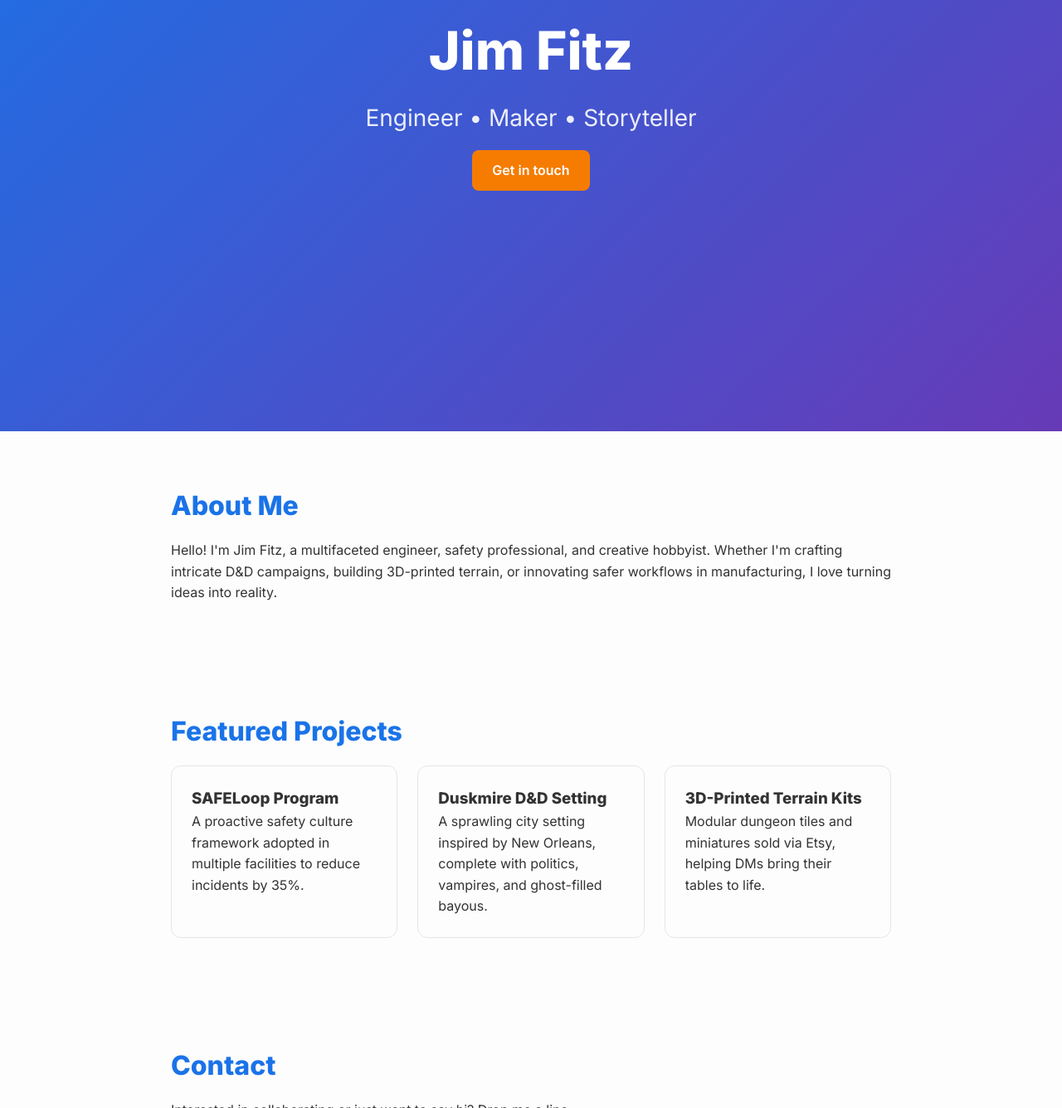
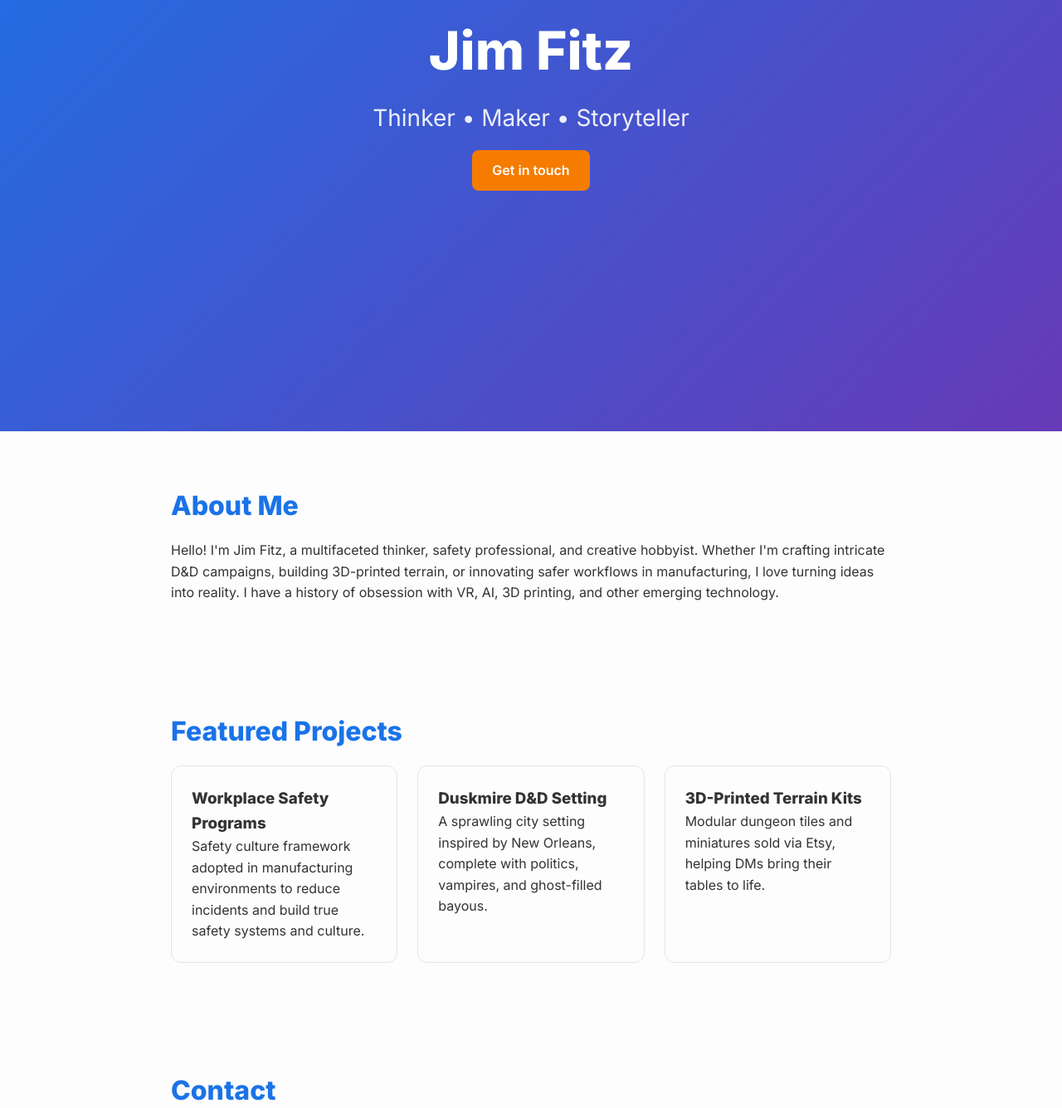
Before and after one commit to JamesDFitz/thatfitzguy-site, a plain HTML site: page index.html in a window 1280 px wide. Shown: the part 280-1616 px from the top of the page at 83% size. Drawn offline with Linux system fonts and the light colour scheme.

Commit message:
Update index.html

```diff
--- a/index.html
+++ b/index.html
@@ -93,21 +93,21 @@
 <body>
   <header id="hero">
     <h1>Jim Fitz</h1>
-    <p>Engineer • Maker • Storyteller</p>
+    <p>Thinker • Maker • Storyteller</p>
     <a class="button" href="#contact">Get in touch</a>
   </header>
 
   <section class="section" id="about">
     <h2>About Me</h2>
-    <p>Hello! I'm Jim Fitz, a multifaceted engineer, safety professional, and creative hobbyist. Whether I'm crafting intricate D&D campaigns, building 3D-printed terrain, or innovating safer workflows in manufacturing, I love turning ideas into reality.</p>
+    <p>Hello! I'm Jim Fitz, a multifaceted thinker, safety professional, and creative hobbyist. Whether I'm crafting intricate D&D campaigns, building 3D-printed terrain, or innovating safer workflows in manufacturing, I love turning ideas into reality. I have a history of obsession with VR, AI, 3D printing, and other emerging technology.</p>
   </section>
 
   <section class="section" id="projects">
     <h2>Featured Projects</h2>
     <div class="cards">
       <article class="card">
-        <h3>SAFELoop Program</h3>
-        <p>A proactive safety culture framework adopted in multiple facilities to reduce incidents by 35%.</p>
+        <h3>Workplace Safety Programs</h3>
+        <p>Safety culture framework adopted in manufacturing environments to reduce incidents and build true safety systems and culture.</p>
       </article>
       <article class="card">
         <h3>Duskmire D&D Setting</h3>
```
